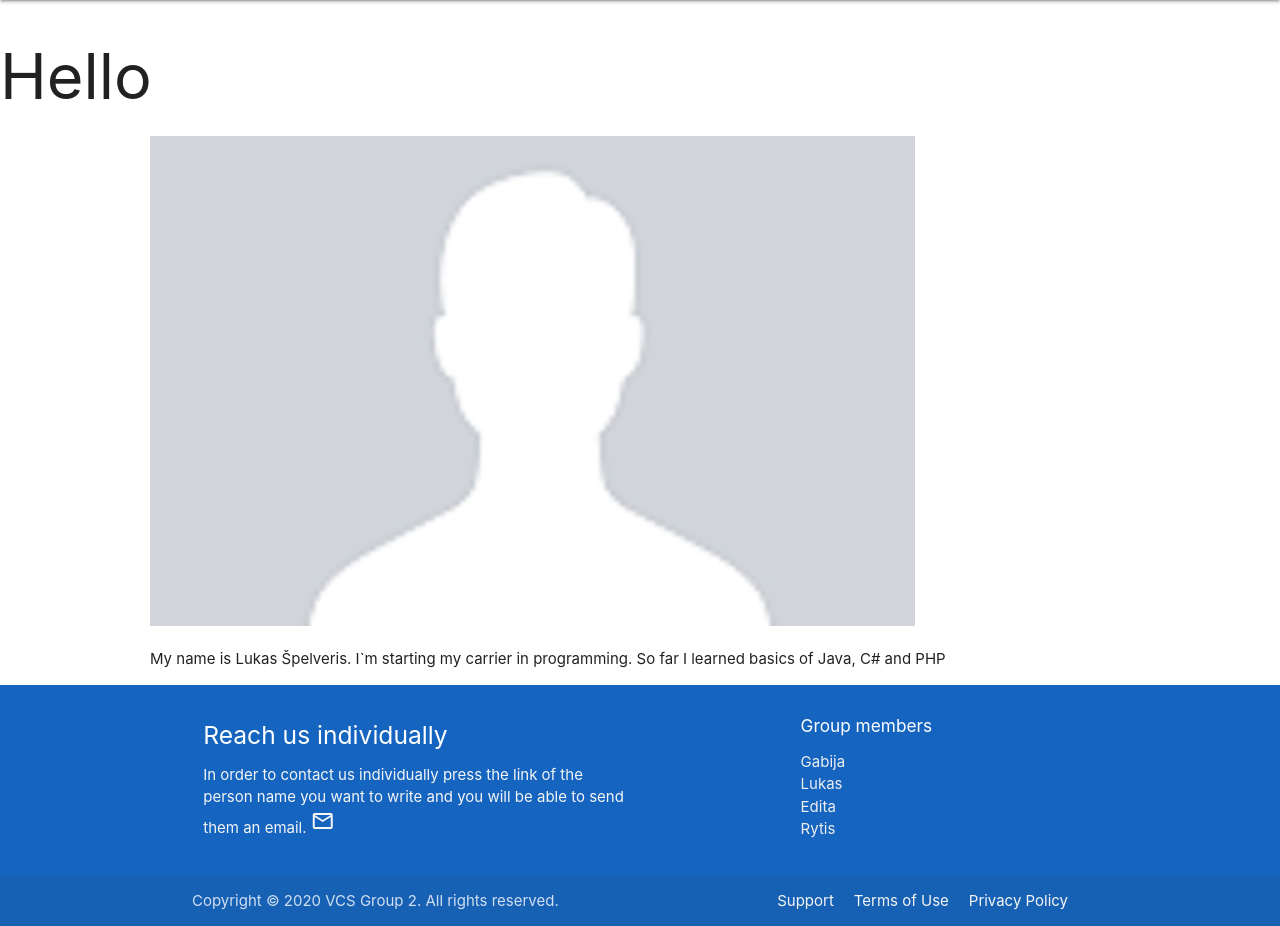
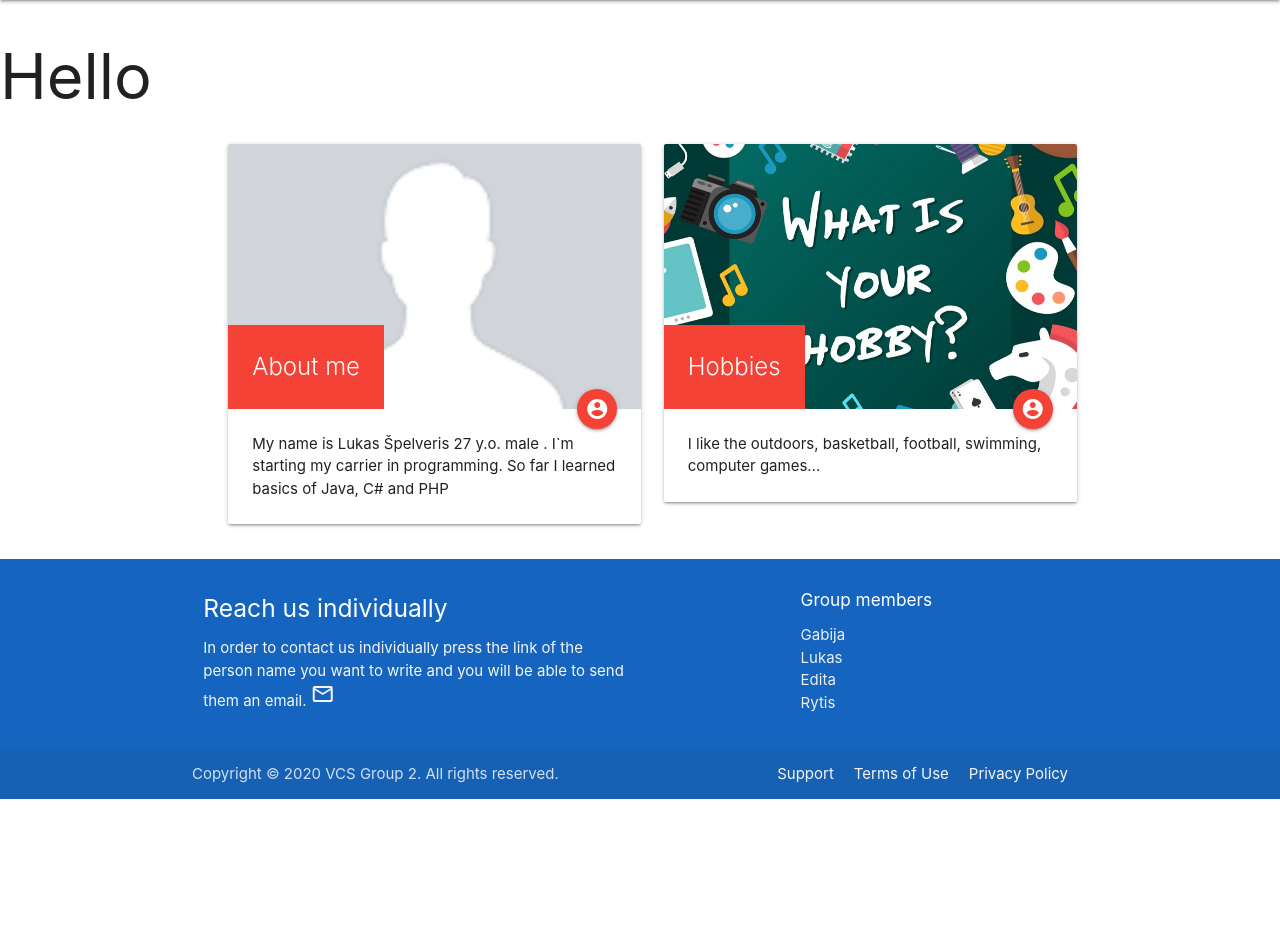
Before and after one commit to JuppyOG/vcs2011-grupe2, a PHP site: page /lukas.php in a window 1280 px wide. Shown: the part 64-990 px from the top of the page. After the commit the page ends 863 px from the top, so only its background shows below. Run offline with PHP 8.4, Linux system fonts and the light colour scheme.

Commit message:
pridetos korteles i lukas.php

```diff
--- a/lukas.php
+++ b/lukas.php
@@ -1,10 +1,39 @@
 <?php include "header.php" ?>
 
 <h1>Hello</h1>
+
+<div class="container">
 <div class="Lukas">
-<img src="images/defaultImageResized.jpg" alt="">
+<div class="row">
+    <div class="col s12 m6">
+      <div class="card">
+        <div class="card-image">
+          <img src="images/defaultImageResized.jpg">
+          <span class="card-title red">About me</span>
+          <a class="btn-floating halfway-fab waves-effect waves-light red"><i class="material-icons">account_circle</i></a>
+        </div>
+        <div class="card-content">
+          <p>My name is Lukas Špelveris 27 y.o. male . I`m starting my carrier in programming. So far I learned basics of Java, C# and PHP</p>
+        </div>
+      </div>
+    </div>
+    <div class="col s12 m6">
+      <div class="card">
+        <div class="card-image">
+          <img src="images/hobby.jpg">
+          <span class="card-title red">Hobbies</span>
+          <a class="btn-floating halfway-fab waves-effect waves-light red"><i class="material-icons">account_circle</i></a>
+        </div>
+        <div class="card-content">
+          <p>I like the outdoors, basketball, football, swimming, computer games...
 
-<p>My name is Lukas Špelveris. I`m starting my carrier in programming. So far I learned basics of Java, C# and PHP </p>
+        </p>
+        </div>
+      </div>
+    </div>
+  </div>
+  </div>
 </div>
 
+
 <?php include "footer.php" ?>
--- a/styles/style.css
+++ b/styles/style.css
@@ -41,6 +41,11 @@
     padding-bottom: 50px;
 }
 .Lukas{
+    background-size: cover;
+    background-position: center center;
+    padding-left: 25px;
+}
+.Lukas row{
     background-size: cover;
     background-position: center center;
     padding-left: 150px;
```
Also changed, not shown: images/hobby.jpg (added).
